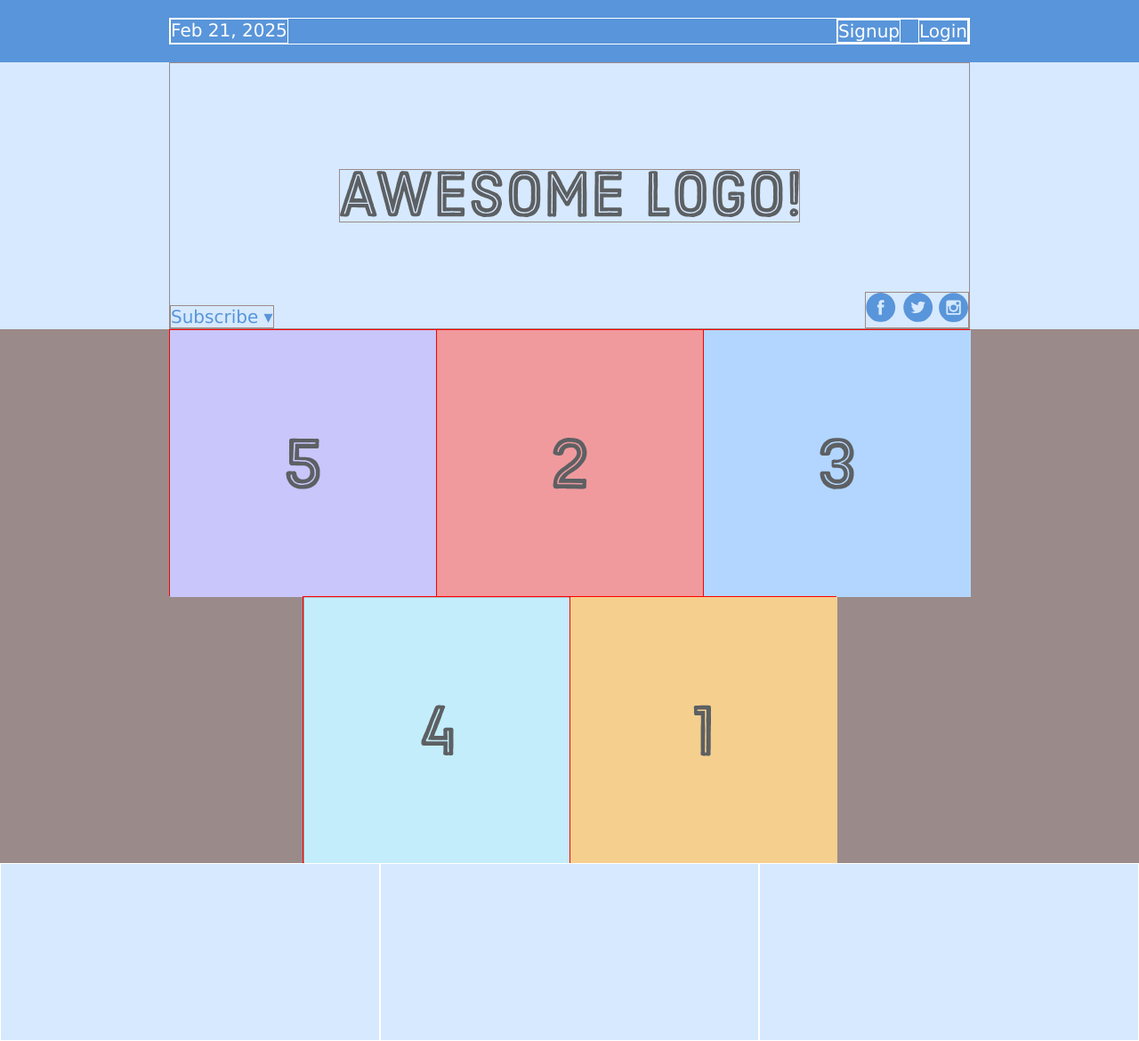
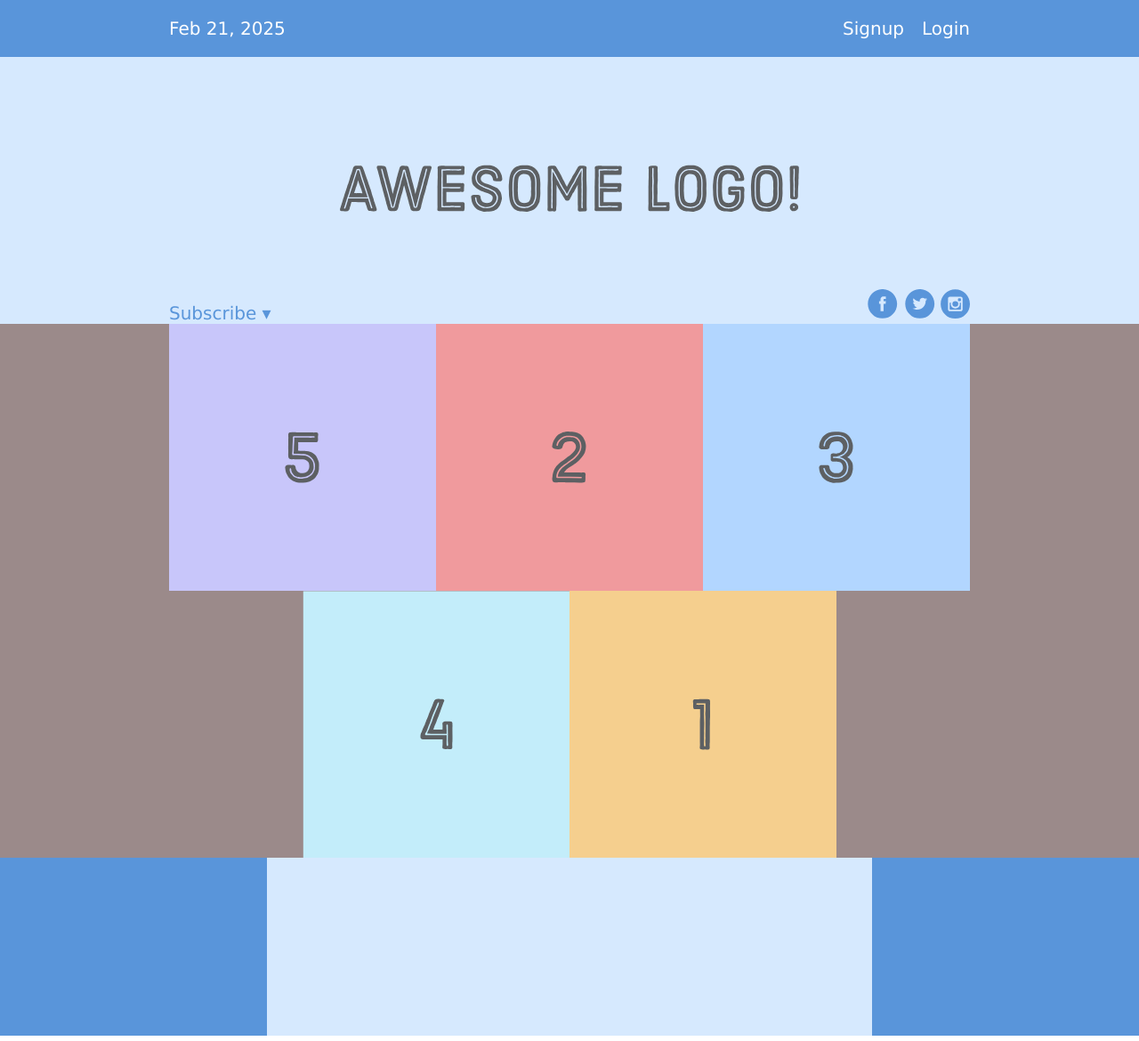
Before and after one commit to abythomas300/CSS-Playground, a plain HTML site: page Flexbox/IntIsHard-Flexbox.html in a window 1280 px wide. Shown: the whole page at 89% size. Drawn offline with Linux system fonts and the light colour scheme.

Commit message:
Complete IntIsHard-Flexbox tutorial

```diff
--- a/Flexbox/IntIsHard-Flexbox.css
+++ b/Flexbox/IntIsHard-Flexbox.css
@@ -22,7 +22,7 @@
 }
 
 .menu{
-    border: 1px solid #ffffff; /*For Debugging */
+    /* border: 1px solid #ffffff; For Debugging */
     width: 900px;
     display: flex;
     justify-content: space-between ; /*HORIZONTAL ALIGNMENT*/
@@ -37,7 +37,7 @@
     margin-left: 20px;
 }
 .menu div{
-    border: 1px solid #fff; /*For Debugging */
+    /* border: 1px solid #fff; For Debugging */
 }
 
 
@@ -50,7 +50,7 @@
 }
 
 .header{
-    border: 1px solid #9b8a8a; /*For debugging*/
+    /* border: 1px solid #9b8a8a; For debugging */
     display: flex;
     justify-content: space-between;
     width: 900px;
@@ -60,7 +60,7 @@
 }
 
 .header div{
-    border: 1px solid #9b8a8a; /*For debugging*/
+    /* border: 1px solid #9b8a8a; For debugging */
 }
 
 
@@ -80,11 +80,11 @@
 .photo-grid-item{
     width: 300px;
     height: 300px;
-    border: 1px solid red;
+    /* border: 1px solid red; */
 }
 
 .photo-grid div{
-    border: 1px solid red; /*For Debugging*/
+    /* border: 1px solid red; For Debugging */
 }
 
 
@@ -114,11 +114,25 @@ A special property that is created for alignment of individual flex elements, it
     justify-content: space-between;
  }
  .footer-item{
-    border: 1px solid #fff;
+    /* border: 1px solid #fff; */
     background-color: #D6E9FE;
     height: 200px;
     flex: 1;
  }
- .footer-item.footer-three{
-    flex: 1;
+.footer-one,
+.footer-three{
+    flex: initial;
+    width: 300px; /*We should always define width when giving flex:initial because that's the one thing that makes a item static.(obviously)*/
+    background-color: #5995DA;
+}
+
+ .footer-two{
+    flex: 2;
  }
+
+
+ .signup{
+    margin-left: auto;
+} /*This pushed signup to the most right*/
+/*Earlier we have done this by adding an extra div for the links part and giving the space-between rule.*/
+/*Using margin-auto, we can implement the same thing without another extra div (A pro gamer move).*/
--- a/Flexbox/IntIsHard-Flexbox.html
+++ b/Flexbox/IntIsHard-Flexbox.html
@@ -10,10 +10,10 @@
     <div class="menu-container">
         <div class="menu">
             <div class="date">Feb 21, 2025</div>
-            <div class="links">
+
                 <div class="signup">Signup</div>
                 <div class="login">Login</div>
-            </div>
+
         </div>
     </div>
 
```
